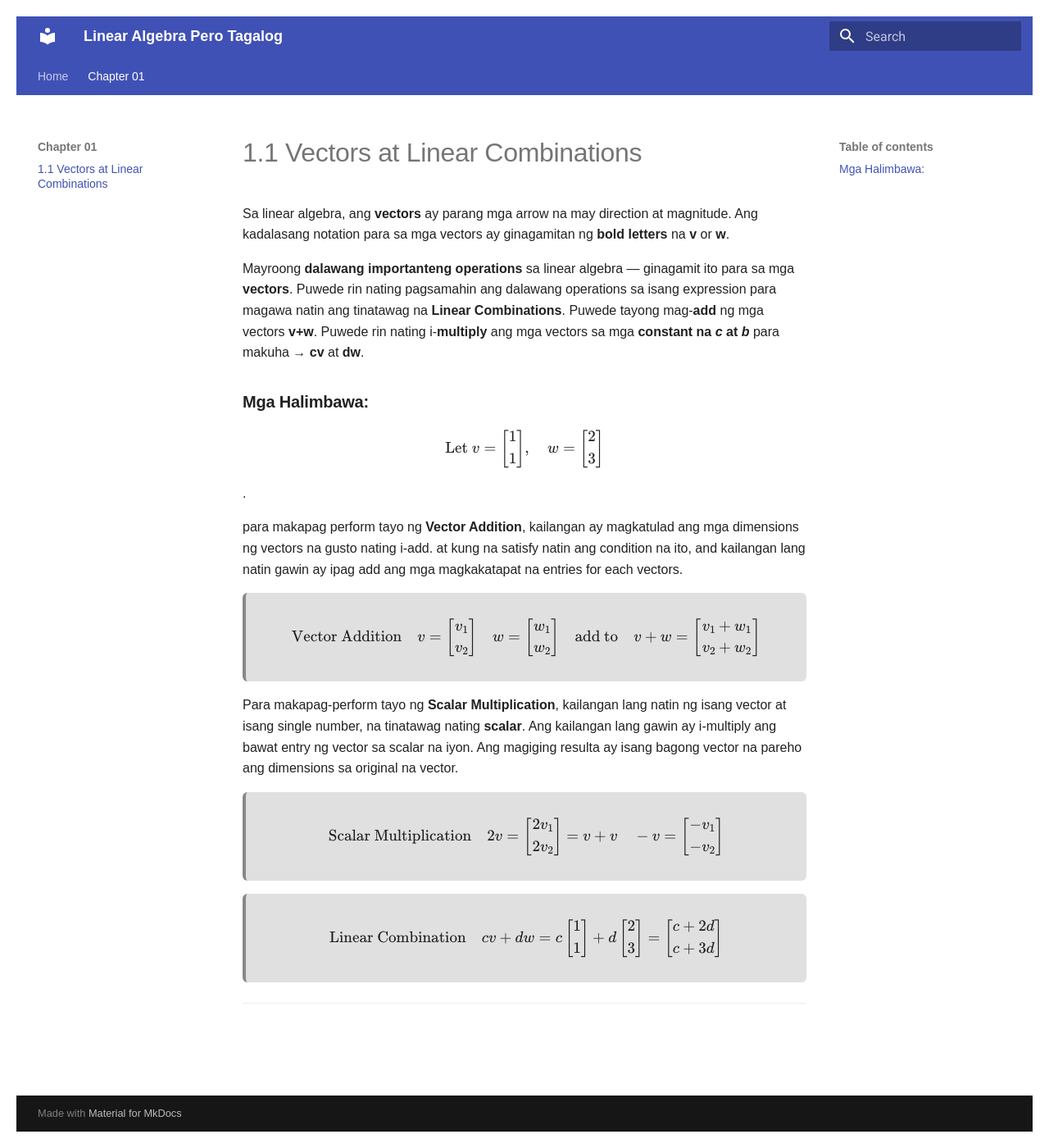
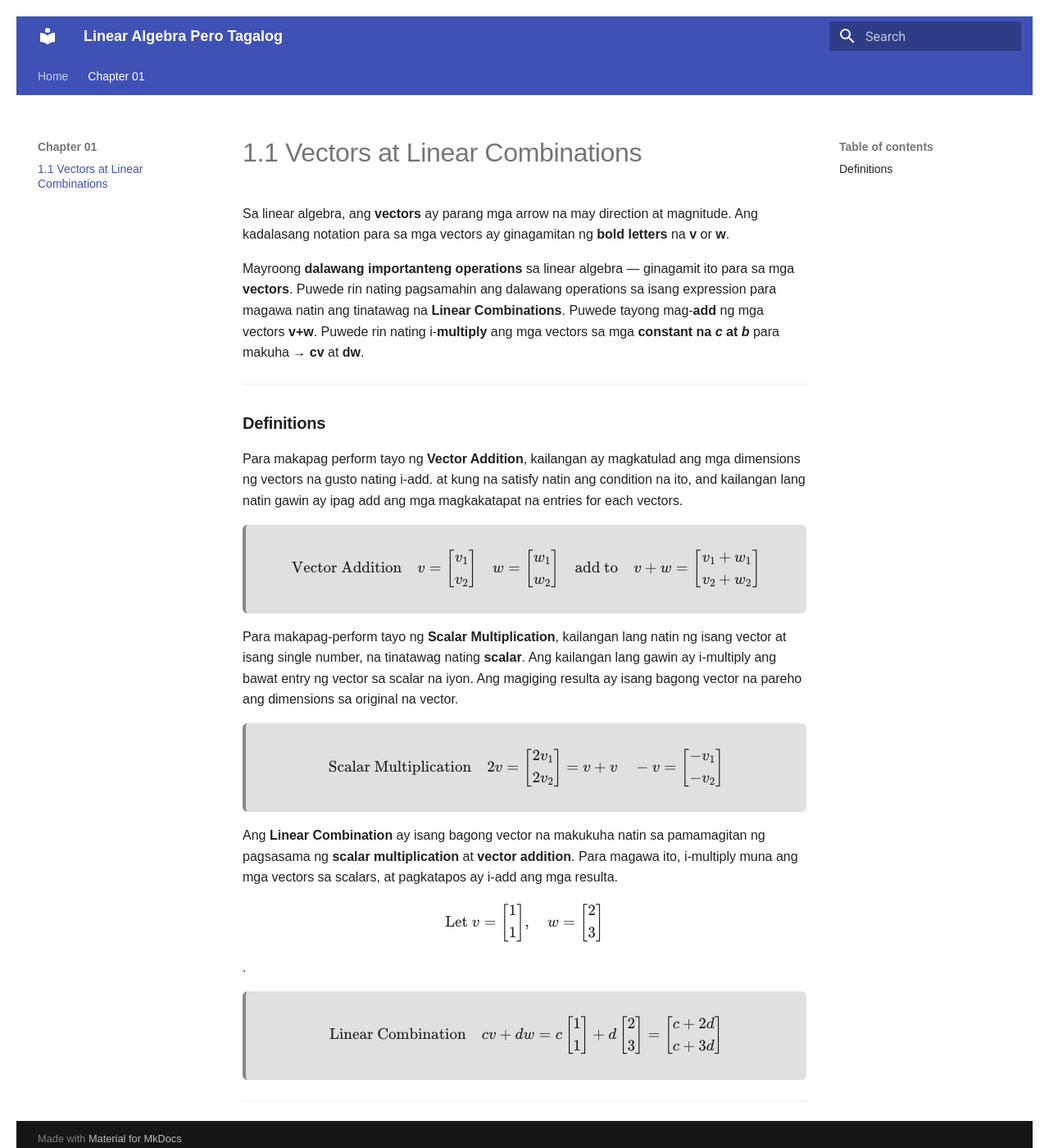
Before and after one commit to eigenlambda123/LinearAlgebra-PeroTagalog, an MkDocs documentation site: the page built from docs/chapter_01/1.1_vectors_at_linear_combinations.md, in a window 1280 px wide and 1400 px high. Shown: the whole window at 82% size. Built offline with MkDocs 1.6.1 and Material for MkDocs 9.7.7, drawn with Linux system fonts in a browser that asks for light colours.

Commit message:
added some fixes

```diff
--- a/docs/chapter_01/1.1_vectors_at_linear_combinations.md
+++ b/docs/chapter_01/1.1_vectors_at_linear_combinations.md
@@ -8,13 +8,11 @@ Mayroong **dalawang importanteng operations** sa linear algebra — ginagamit it
 Puwede rin nating pagsamahin ang dalawang operations sa isang expression para magawa natin ang tinatawag na **Linear Combinations**.
 Puwede tayong mag-**add** ng mga vectors **v+w**. Puwede rin nating i-**multiply** ang mga vectors sa mga **constant na *c* at *b*** para makuha → **cv** at **dw**.
 
-### **Mga Halimbawa:**
+---
 
-<p>
-$$\text{Let } v = \begin{bmatrix} 1 \\ 1 \end{bmatrix}, \quad w = \begin{bmatrix} 2 \\ 3 \end{bmatrix}$$.
-</p>
+### **Definitions**
 
-para makapag perform tayo ng **Vector Addition**, kailangan ay magkatulad ang mga dimensions ng vectors na gusto nating i-add.
+Para makapag perform tayo ng **Vector Addition**, kailangan ay magkatulad ang mga dimensions ng vectors na gusto nating i-add.
 at kung na satisfy natin ang condition na ito, and kailangan lang natin gawin ay ipag add ang mga magkakatapat na entries for each vectors.
 
 <div class="definition-box">
@@ -41,6 +39,11 @@ $$
 $$
 </div>
 
+Ang **Linear Combination** ay isang bagong vector na makukuha natin sa pamamagitan ng pagsasama ng **scalar multiplication** at **vector addition**. Para magawa ito, i-multiply muna ang mga vectors sa scalars, at pagkatapos ay i-add ang mga resulta.
+
+<p>
+$$\text{Let } v = \begin{bmatrix} 1 \\ 1 \end{bmatrix}, \quad w = \begin{bmatrix} 2 \\ 3 \end{bmatrix}$$.
+</p>
 
 <div class="definition-box">
 $$
```
